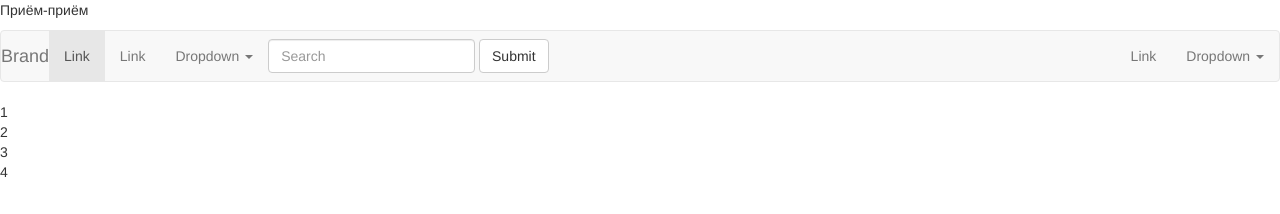
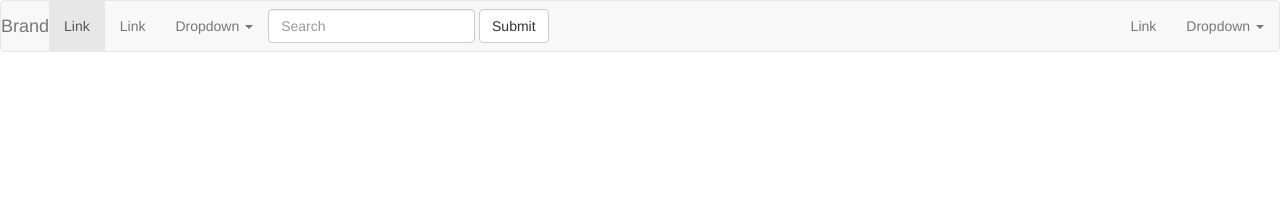
Before and after one commit to panickylemon/bootstrap_test, a plain HTML site: page index.html in a window 1280 px wide. Drawn offline with Linux system fonts and the light colour scheme.

Commit message:
my change

```diff
--- a/index.html
+++ b/index.html
@@ -13,7 +13,6 @@
 
 <body>
 
-<p>Приём-приём</p>
 <nav class="navbar navbar-default" role="navigation"> <!--цвет - navbar-default-->
 
 	<div class="container-fluid"> <!--резиновый контейнер-->
@@ -75,12 +74,6 @@
 	</div><!-- /.container-fluid -->
 </nav>
 
-<ul>
-	<li>1</li>
-	<li>2</li>
-	<li>3</li>
-	<li>4</li>
-</ul>
 
 </body>
 </html>
```
